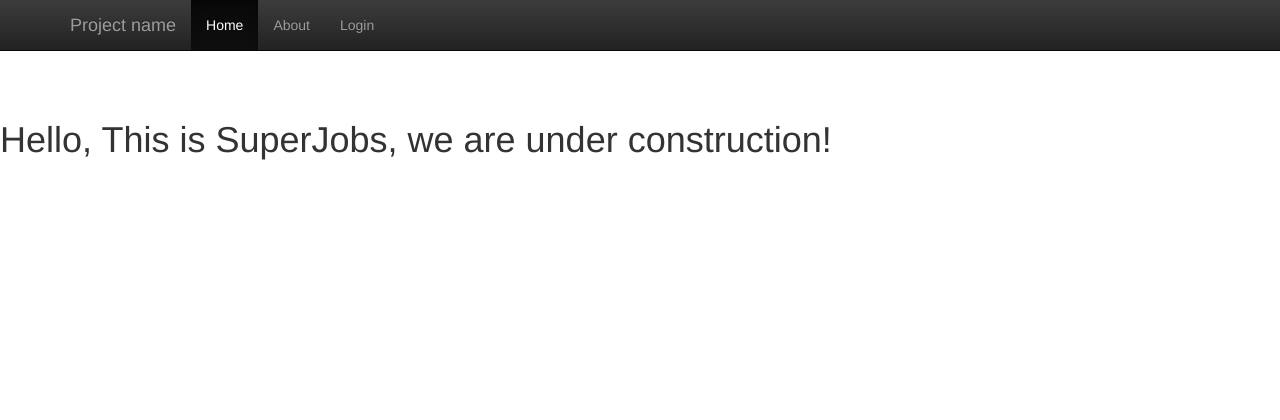
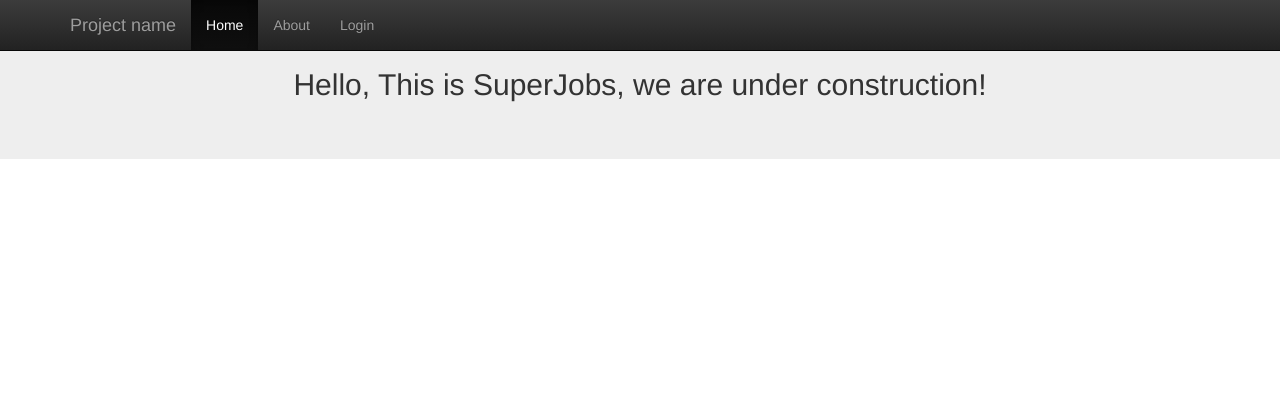
Before and after one commit to Copser/SOCIETE, a Django app: page / in a window 1280 px wide. Shown: the top 420 px of the page. Run offline with Django 3.2, Linux system fonts and the light colour scheme; some libraries are stand-ins or nearby versions.

Commit message:
add little bootstrap to the game

```diff
--- a/superjobs/templates/index.html
+++ b/superjobs/templates/index.html
@@ -3,6 +3,7 @@
 {% load staticfiles %}
 
 {% block content %}
-<p style="padding: 50px;"></p>
-    <h1>Hello, This is SuperJobs, we are under construction!</h1>
+<div class="jumbotron">
+    <h2 class="text-center">Hello, This is SuperJobs, we are under construction!</h1>
+</div>
 {% endblock %}
```
